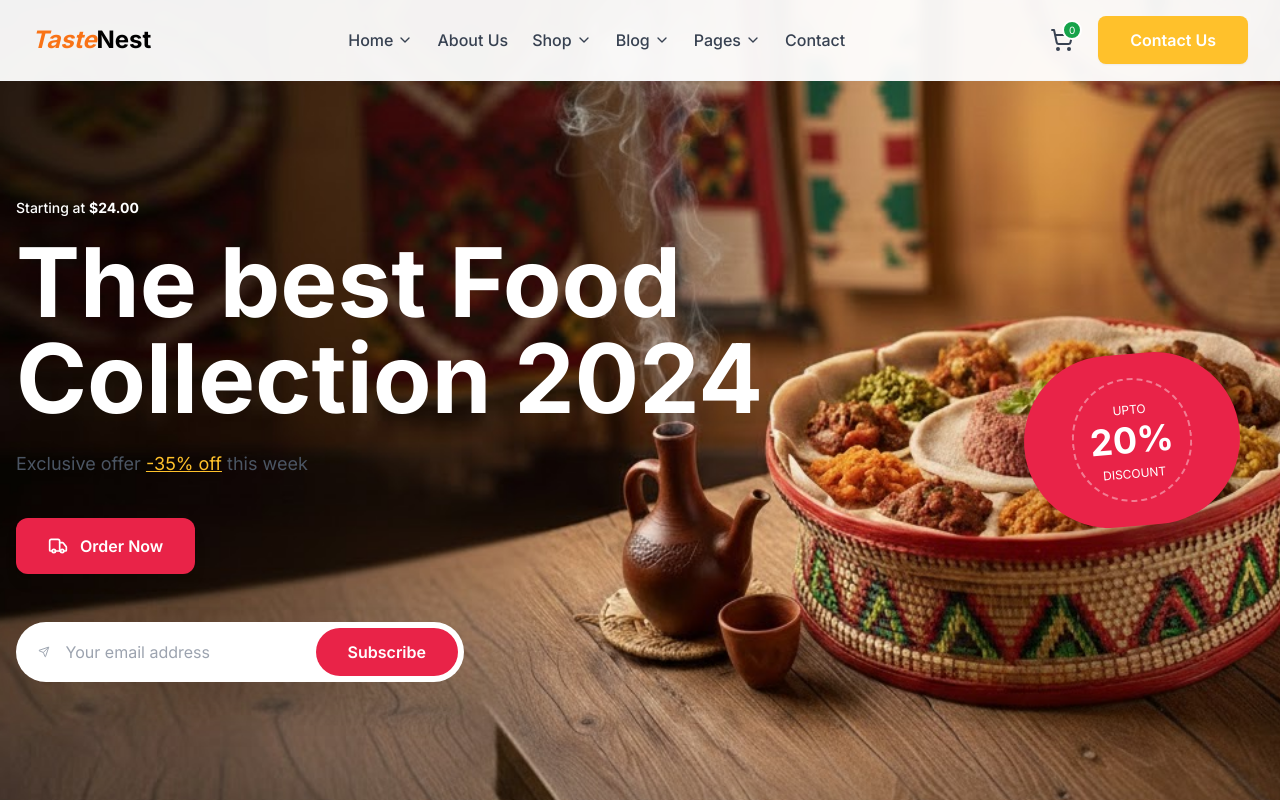
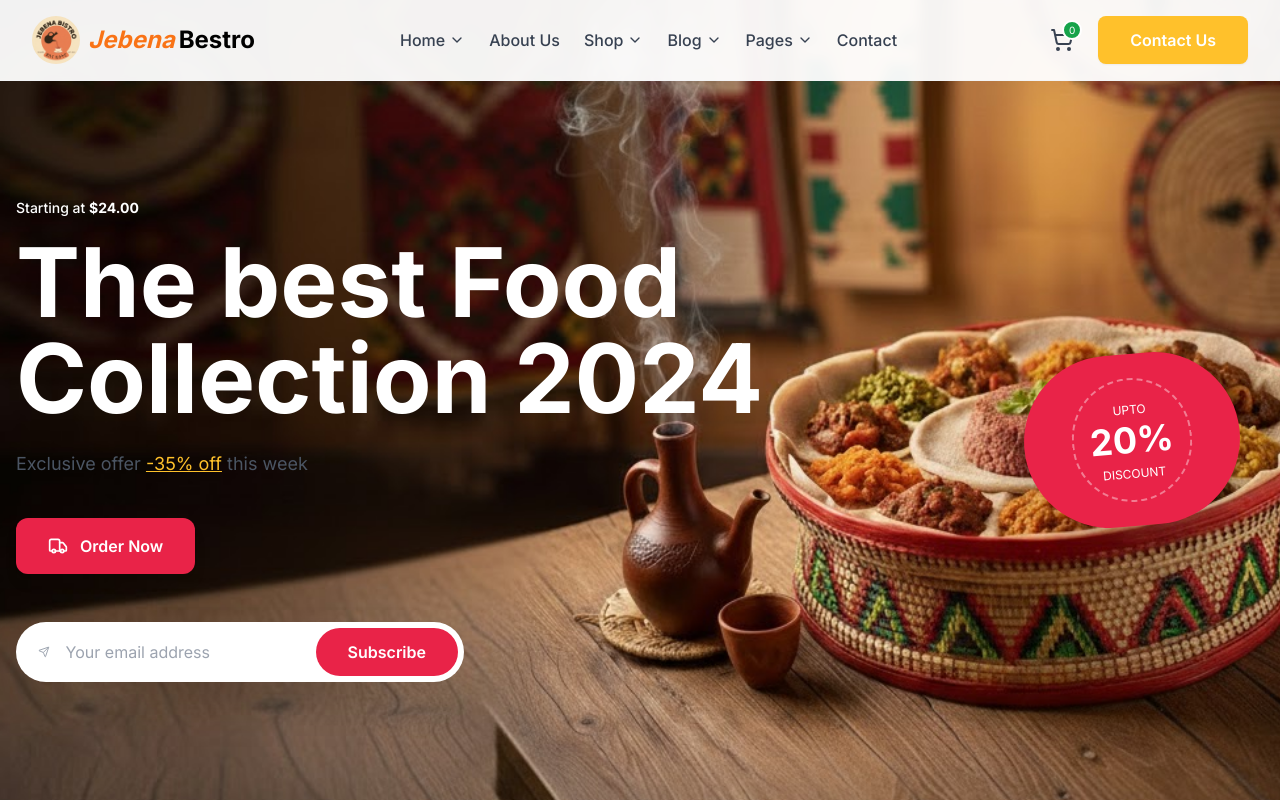
Before and after one commit to mr-Ayalk/Jebena-Bestro-Cafe, a Next.js app in the folder landingpage/: page / in a window 1280 px wide. Built offline with nearby package versions, Linux system fonts and the light colour scheme.

Commit message:
navbar updated

```diff
--- a/landingpage/src/sections/Navbar.tsx
+++ b/landingpage/src/sections/Navbar.tsx
@@ -1,15 +1,25 @@
 import React from "react";
 import { ShoppingCart, Menu, ChevronDown } from "lucide-react";
-
+import Image from "next/image";
+import Logo from "../assets/images/jebenalogo.png";
 const Navbar = () => {
     return (
         <nav className="fixed top-0 left-0 right-0 z-50 bg-white/95 backdrop-blur-sm border-b border-gray-100">
             <div className="container flex items-center justify-between h-20">
                 {/* Logo */}
                 <div className="flex items-center gap-2">
-                    <div className="text-2xl font-bold flex items-center">
-                        <span className="text-orange-500 italic">Taste</span>
-                        <span className="text-black">Nest</span>
+                    <div className="relative w-10 h-10 md:w-12 md:h-12 flex-shrink-0">
+                        <Image
+                            src={Logo}
+                            alt="Logo"
+                            fill
+                            className="rounded-full object-cover transition-transform group-hover:scale-110"
+                        />
+                    </div>
+                    <div className="text-2xl font-bold flex items-center gap-1">
+                        <span className="text-orange-500 italic">Jebena </span>
+                        {"  "}
+                        <span className="text-black">Bestro</span>
                     </div>
                 </div>
 
```
Also changed, not shown: landingpage/src/assets/images/jebenalogo.png (added).
